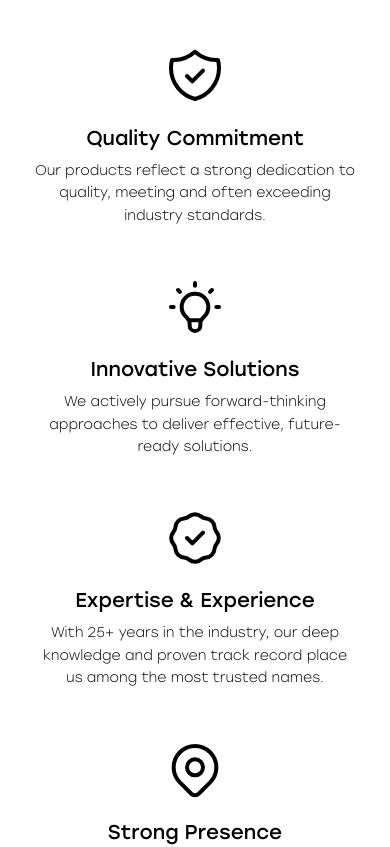
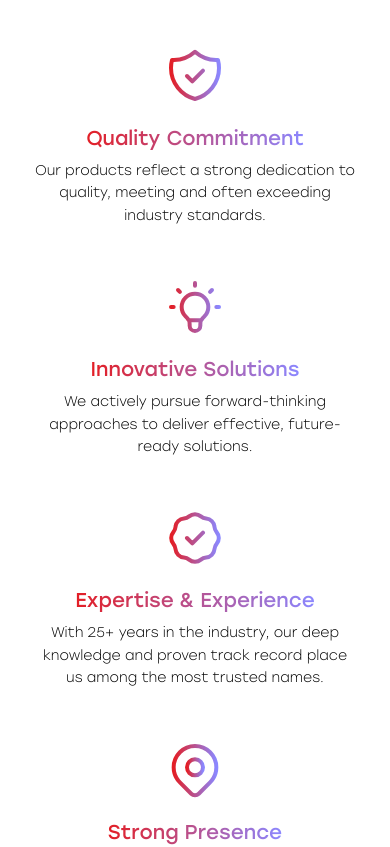
Before and after one commit to itiswhatitis-sys/AmarImpex, a Next.js app: page /about-us in a window 390 px wide. Shown: the part 1000-1847 px from the top of the page. Built offline with nearby package versions, Linux system fonts and the light colour scheme.

Commit message:
added font colors

```diff
--- a/app/about-us/page.tsx
+++ b/app/about-us/page.tsx
@@ -84,7 +84,13 @@ export default function AboutUsPage() {
             {/* Quality Commitment */}
             <div className="flex flex-col items-center text-center">
               <div className="w-16 h-16 mb-4">
-                <svg viewBox="0 0 24 24" fill="none" stroke="currentColor" className="w-full h-full">
+              <svg viewBox="0 0 24 24" fill="none" stroke="url(#gradient)" className="w-full h-full">
+              <defs>
+                <linearGradient id="gradient" x1="0%" y1="0%" x2="100%" y2="0%">
+                  <stop offset="0%" stopColor="#E31E25" />
+                  <stop offset="100%" stopColor="#8B87FF" />
+                </linearGradient>
+              </defs>
               <path
                 strokeLinecap="round"
                 strokeLinejoin="round"
@@ -93,7 +99,14 @@ export default function AboutUsPage() {
               />
             </svg>
               </div>
-              <h3 className=" text-xl font-normal mb-2 " style={{ fontFamily: "Stolzl, sans-serif" }}>
+              <h3 className=" text-xl font-normal mb-2 inline-block "
+              style={{ fontFamily: "Stolzl, sans-serif" ,
+                background: "linear-gradient(to right, #E31E25, #8B87FF)", // starts red, ends bluish
+                WebkitBackgroundClip: "text",
+                WebkitTextFillColor: "transparent",
+                backgroundClip: "text",
+                color: "transparent",
+               }}>
                 Quality Commitment
               </h3>
               <p
@@ -107,7 +120,13 @@ export default function AboutUsPage() {
             {/* Innovative Solutions */}
             <div className="flex flex-col items-center text-center">
               <div className="w-16 h-16 mb-4">
-                <svg viewBox="0 0 24 24" fill="none" stroke="currentColor" className="w-full h-full">
+              <svg viewBox="0 0 24 24" fill="none" stroke="url(#gradient)" className="w-full h-full">
+              <defs>
+                <linearGradient id="gradient" x1="0%" y1="0%" x2="100%" y2="0%">
+                  <stop offset="0%" stopColor="#E31E25" />
+                  <stop offset="100%" stopColor="#8B87FF" />
+                </linearGradient>
+              </defs>
               <path
                 strokeLinecap="round"
                 strokeLinejoin="round"
@@ -116,7 +135,14 @@ export default function AboutUsPage() {
               />
             </svg>
               </div>
-              <h3 className="text-xl font-normal mb-2" style={{ fontFamily: "Stolzl, sans-serif" }}>
+              <h3 className="text-xl font-normal mb-2"
+              style={{ fontFamily: "Stolzl, sans-serif",
+                        background: "linear-gradient(to right, #E31E25, #8B87FF)", // starts red, ends bluish
+                        WebkitBackgroundClip: "text",
+                        WebkitTextFillColor: "transparent",
+                        backgroundClip: "text",
+                        color: "transparent",
+               }}>
                 Innovative Solutions
               </h3>
               <p
@@ -130,7 +156,13 @@ export default function AboutUsPage() {
             {/* Expertise & Experience */}
             <div className="flex flex-col items-center text-center">
               <div className="w-16 h-16 mb-4">
-                <svg viewBox="0 0 24 24" fill="none" stroke="currentColor" className="w-full h-full">
+              <svg viewBox="0 0 24 24" fill="none" stroke="url(#gradient)" className="w-full h-full">
+              <defs>
+                <linearGradient id="gradient" x1="0%" y1="0%" x2="100%" y2="0%">
+                  <stop offset="0%" stopColor="#E31E25" />
+                  <stop offset="100%" stopColor="#8B87FF" />
+                </linearGradient>
+              </defs>
               <path
                 strokeLinecap="round"
                 strokeLinejoin="round"
@@ -139,7 +171,14 @@ export default function AboutUsPage() {
               />
             </svg>
               </div>
-              <h3 className="text-xl font-normal mb-2" style={{ fontFamily: "Stolzl, sans-serif" }}>
+              <h3 className="text-xl font-normal mb-2"
+              style={{ fontFamily: "Stolzl, sans-serif",
+                        background: "linear-gradient(to right, #E31E25, #8B87FF)", // starts red, ends bluish
+                        WebkitBackgroundClip: "text",
+                        WebkitTextFillColor: "transparent",
+                        backgroundClip: "text",
+                        color: "transparent",
+               }}>
                 Expertise & Experience
               </h3>
               <p
@@ -154,7 +193,13 @@ export default function AboutUsPage() {
             {/* Strong Presence */}
             <div className="flex flex-col items-center text-center">
               <div className="w-16 h-16 mb-4">
-                <svg viewBox="0 0 24 24" fill="none" stroke="currentColor" className="w-full h-full">
+              <svg viewBox="0 0 24 24" fill="none" stroke="url(#gradient)" className="w-full h-full">
+              <defs>
+                <linearGradient id="gradient" x1="0%" y1="0%" x2="100%" y2="0%">
+                  <stop offset="0%" stopColor="#E31E25" />
+                  <stop offset="100%" stopColor="#8B87FF" />
+                </linearGradient>
+              </defs>
               <path
                 strokeLinecap="round"
                 strokeLinejoin="round"
@@ -169,7 +214,14 @@ export default function AboutUsPage() {
               />
             </svg>
               </div>
-              <h3 className="text-xl font-normal mb-2" style={{ fontFamily: "Stolzl, sans-serif" }}>
+              <h3 className="text-xl font-normal mb-2"
+               style={{ fontFamily: "Stolzl, sans-serif",
+                        background: "linear-gradient(to right, #E31E25, #8B87FF)", // starts red, ends bluish
+                        WebkitBackgroundClip: "text",
+                        WebkitTextFillColor: "transparent",
+                        backgroundClip: "text",
+                        color: "transparent",
+                }}>
                 Strong Presence
               </h3>
               <p
@@ -259,7 +311,13 @@ export default function AboutUsPage() {
             {/* Customer-Centric Service */}
             <div className="flex flex-col items-center md:items-start">
               <div className="w-16 h-16 mb-4">
-                <svg viewBox="0 0 24 24" fill="none" stroke="currentColor" className="w-full h-full">
+              <svg viewBox="0 0 24 24" fill="none" stroke="url(#gradient)" className="w-full h-full">
+              <defs>
+                <linearGradient id="gradient" x1="0%" y1="0%" x2="100%" y2="0%">
+                  <stop offset="0%" stopColor="#E31E25" />
+                  <stop offset="100%" stopColor="#8B87FF" />
+                </linearGradient>
+              </defs>
               <path
                 strokeLinecap="round"
                 strokeLinejoin="round"
@@ -270,7 +328,13 @@ export default function AboutUsPage() {
               </div>
               <h3
                 className="text-xl font-normal mb-3 text-center md:text-left"
-                style={{ fontFamily: "Stolzl, sans-serif" }}
+                style={{ fontFamily: "Stolzl, sans-serif" ,
+                         background: "linear-gradient(to right, #E31E25, #8B87FF)", // starts red, ends bluish
+                        WebkitBackgroundClip: "text",
+                        WebkitTextFillColor: "transparent",
+                        backgroundClip: "text",
+                        color: "transparent",
+                 }}
               >
                 Customer-Centric Service
               </h3>
@@ -286,7 +350,13 @@ export default function AboutUsPage() {
             {/* Creating Value */}
             <div className="flex flex-col items-center md:items-start">
               <div className="w-16 h-16 mb-4">
-                <svg viewBox="0 0 24 24" fill="none" stroke="currentColor" className="w-full h-full">
+              <svg viewBox="0 0 24 24" fill="none" stroke="url(#gradient)" className="w-full h-full">
+              <defs>
+                <linearGradient id="gradient" x1="0%" y1="0%" x2="100%" y2="0%">
+                  <stop offset="0%" stopColor="#E31E25" />
+                  <stop offset="100%" stopColor="#8B87FF" />
+                </linearGradient>
+              </defs>
               <path
                 strokeLinecap="round"
                 strokeLinejoin="round"
@@ -297,7 +367,13 @@ export default function AboutUsPage() {
               </div>
               <h3
                 className="text-xl font-normal mb-3 text-center md:text-left"
-                style={{ fontFamily: "Stolzl, sans-serif" }}
+                style={{ fontFamily: "Stolzl, sans-serif" ,
+                        background: "linear-gradient(to right, #E31E25, #8B87FF)", // starts red, ends bluish
+                        WebkitBackgroundClip: "text",
+                        WebkitTextFillColor: "transparent",
+                        backgroundClip: "text",
+                        color: "transparent",
+                }}
               >
                 Creating Value
               </h3>
@@ -313,7 +389,13 @@ export default function AboutUsPage() {
             {/* Keeping Our Promises */}
             <div className="flex flex-col items-center md:items-start">
               <div className="w-16 h-16 mb-4">
-                <svg viewBox="0 0 24 24" fill="none" stroke="currentColor" className="w-full h-full">
+              <svg viewBox="0 0 24 24" fill="none" stroke="url(#gradient)" className="w-full h-full">
+              <defs>
+                <linearGradient id="gradient" x1="0%" y1="0%" x2="100%" y2="0%">
+                  <stop offset="0%" stopColor="#E31E25" />
+                  <stop offset="100%" stopColor="#8B87FF" />
+                </linearGradient>
+              </defs>
               <path
                 strokeLinecap="round"
                 strokeLinejoin="round"
@@ -324,7 +406,13 @@ export default function AboutUsPage() {
               </div>
               <h3
                 className="text-xl font-normal mb-3 text-center md:text-left"
-                style={{ fontFamily: "Stolzl, sans-serif" }}
+                style={{ fontFamily: "Stolzl, sans-serif"
+                  ,background: "linear-gradient(to right, #E31E25, #8B87FF)", // starts red, ends bluish
+                  WebkitBackgroundClip: "text",
+                  WebkitTextFillColor: "transparent",
+                  backgroundClip: "text",
+                  color: "transparent",
+                 }}
               >
                 Keeping Our Promises
               </h3>
@@ -339,7 +427,13 @@ export default function AboutUsPage() {
             {/* Living Our Values */}
             <div className="flex flex-col items-center md:items-start">
               <div className="w-16 h-16 mb-4">
-                <svg viewBox="0 0 24 24" fill="none" stroke="currentColor" className="w-full h-full">
+              <svg viewBox="0 0 24 24" fill="none" stroke="url(#gradient)" className="w-full h-full">
+              <defs>
+                <linearGradient id="gradient" x1="0%" y1="0%" x2="100%" y2="0%">
+                  <stop offset="0%" stopColor="#E31E25" />
+                  <stop offset="100%" stopColor="#8B87FF" />
+                </linearGradient>
+              </defs>
               <path
                 strokeLinecap="round"
                 strokeLinejoin="round"
@@ -350,7 +444,13 @@ export default function AboutUsPage() {
               </div>
               <h3
                 className="text-xl font-normal mb-3 text-center md:text-left"
-                style={{ fontFamily: "Stolzl, sans-serif" }}
+                style={{ fontFamily: "Stolzl, sans-serif",
+                       background: "linear-gradient(to right, #E31E25, #8B87FF)", // starts red, ends bluish
+                        WebkitBackgroundClip: "text",
+                        WebkitTextFillColor: "transparent",
+                        backgroundClip: "text",
+                        color: "transparent",
+                 }}
               >
                 Living Our Values
               </h3>
```
Also changed, not shown: components/GradientIcon.tsx (added, +41 -0 lines), components/about-values-section.tsx (+39 -8 lines). Lines whose indentation alone changed are shown as unchanged.
